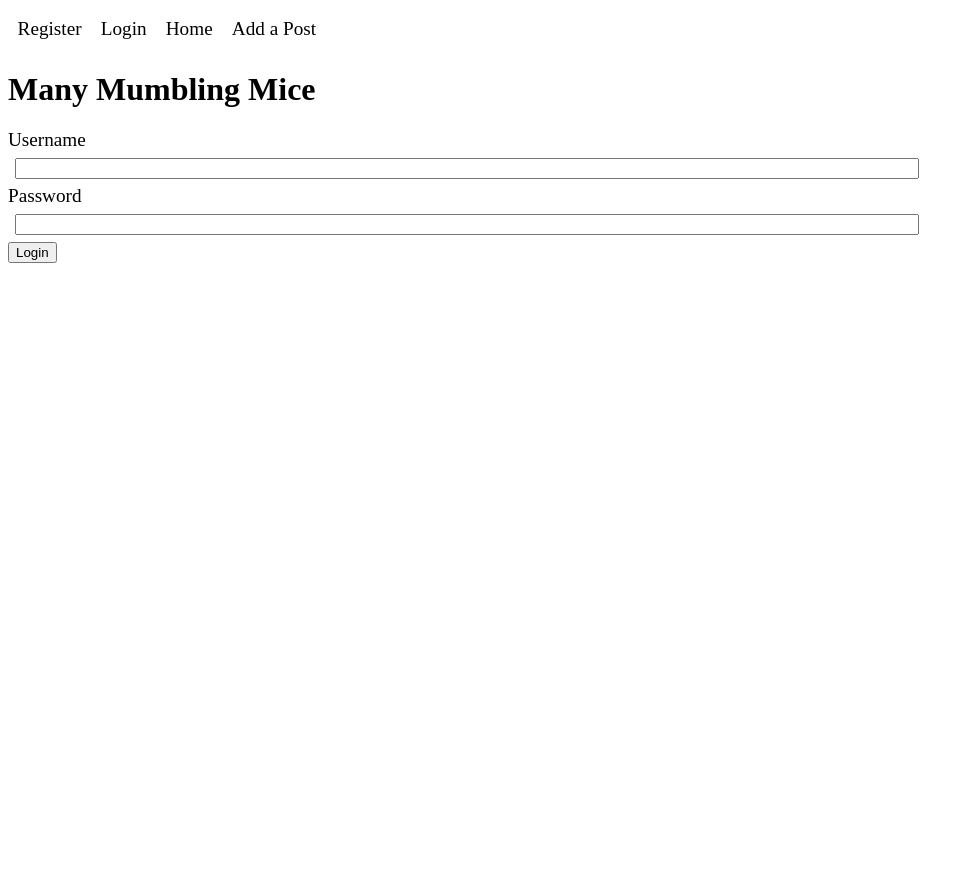
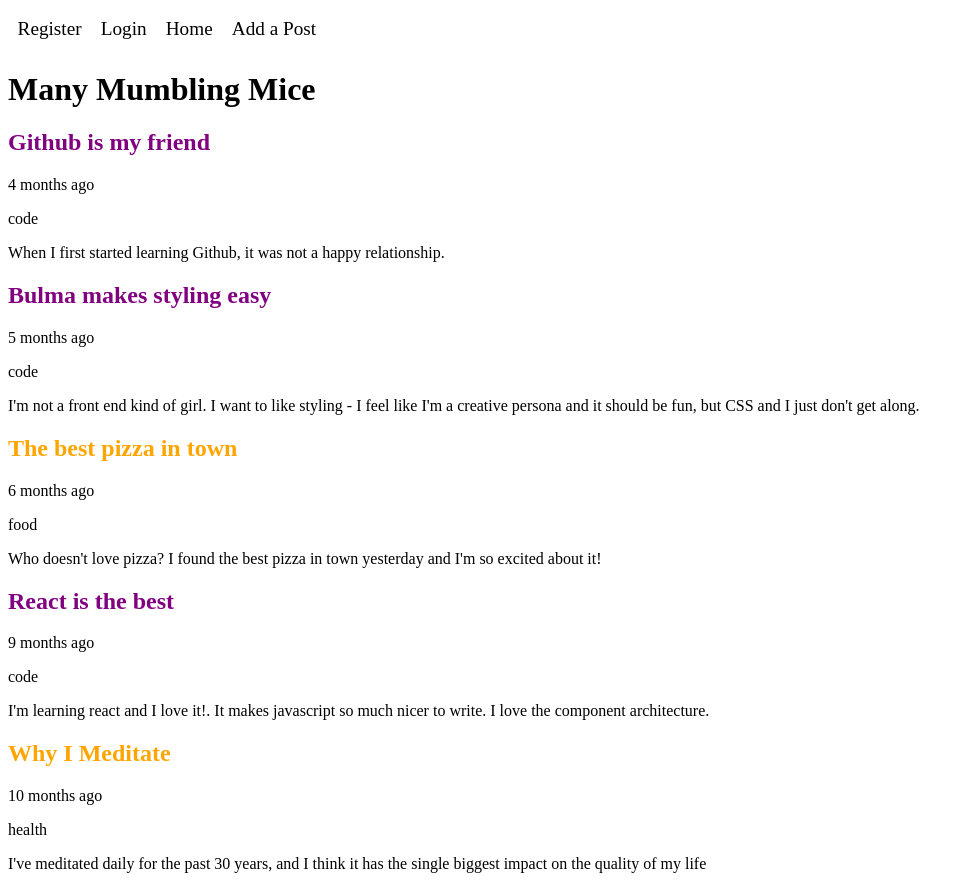
Before and after one commit to CoderAcademy-ALL/simple-blog-alex, a React (Create React App) app: page / in a window 1280 px wide. Shown: the whole page, without its empty margins (0-974 px from the left). Before the commit the page ends 800 px from the top, so only its background shows below. Built offline with nearby package versions, Linux system fonts and the light colour scheme.

Commit message:
added redirecting private route

```diff
--- a/src/App.js
+++ b/src/App.js
@@ -51,7 +51,7 @@ const App = () => {
       <Nav />
       <h1>Many Mumbling Mice</h1>
       <Switch>
-      <PrivateRoute exact path='/' component={BlogPosts} />
+      <Route exact path='/' component={BlogPosts} />
       <Route exact path ='/register' component={Register}/>
       <Route exact path ='/login' component={Login}/>
       <PrivateRoute
--- a/src/components/Login.js
+++ b/src/components/Login.js
@@ -3,7 +3,9 @@ import {useGlobalState}  from '../config/globalState';
 import {setUserInSessionStorage} from '../services/authServices'
 
 
-function Login({history}) {
+function Login(props) {
+
+    const {history, redirectedFrom} = props;
     const {dispatch} = useGlobalState()
     const initalState = {
         username: '',
@@ -21,7 +23,7 @@ function Login({history}) {
         event.preventDefault();
         setUserInSessionStorage(formState.username);
         dispatch({type: "setLoggedInUser", data: formState.username})
-        history.push('/')
+        redirectedFrom ? history.push(redirectedFrom) : history.push('/')
     }
 
     const divStyles = {
@@ -39,6 +41,7 @@ function Login({history}) {
     return (
         <div>
             <form onSubmit={handleSubmit}>
+                {redirectedFrom && <p>You need to be logged in to do that...</p>}
                 <div style={divStyles}>
                 <label style={labelStyles}>Username</label>
                 <input style={inputStyles} type='text' name='username' onChange={handleChange} value={formState.username}></input>
--- a/src/components/PrivateRoute.js
+++ b/src/components/PrivateRoute.js
@@ -8,12 +8,9 @@ function PrivateRoute(props) {
     const {store} = useGlobalState();
     const {loggedInUser} = store;
     const {component:Component, options, ...rest} = props
-    // console.log("component:" , Component);
-    console.log("options: ", options);
-    console.log("The rest:" , rest);
     return (
         <Route {...rest} render={(routeProps) => {
-            return loggedInUser? <Component {...routeProps} {...options} /> : <Login {...routeProps} />
+            return loggedInUser ? <Component {...routeProps} {...options} /> : <Login redirectedFrom={rest.path} {...routeProps} />
         }} />
     )
 }
```
